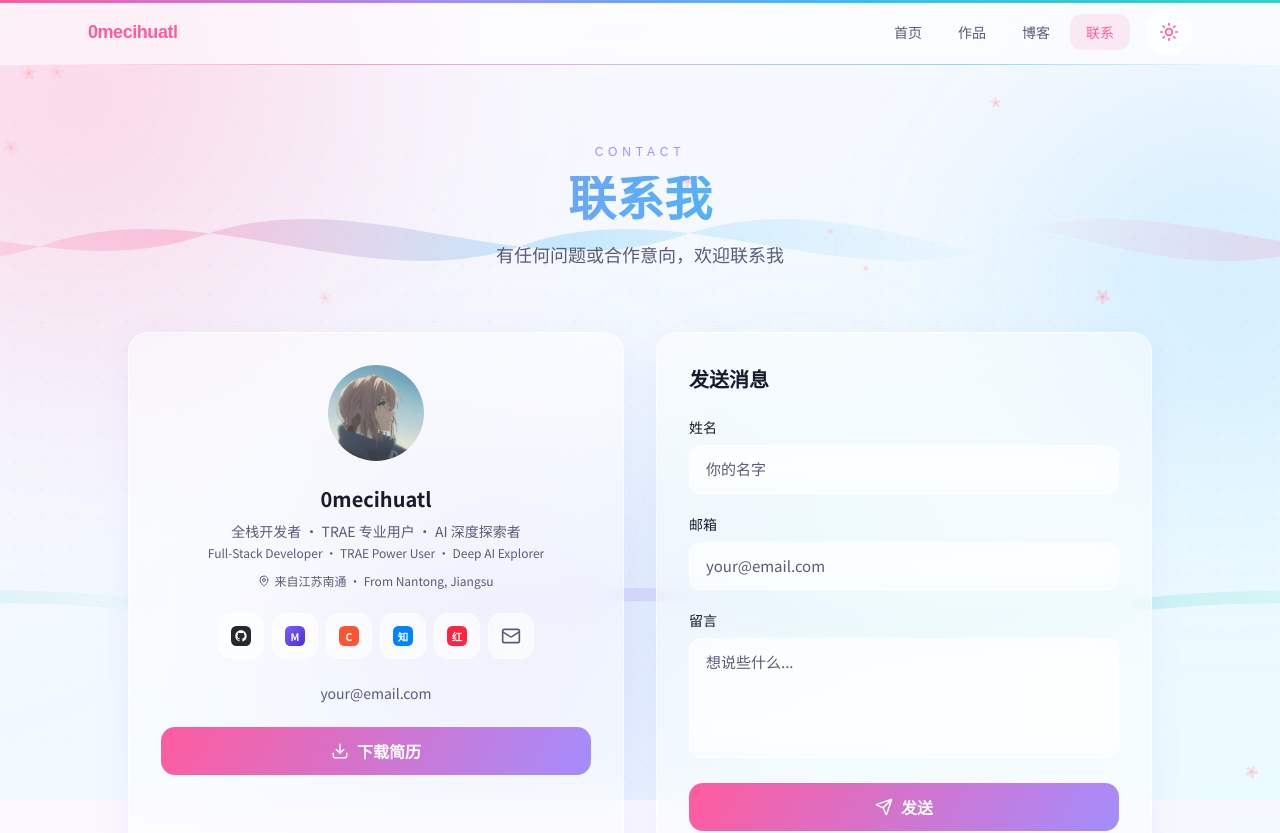
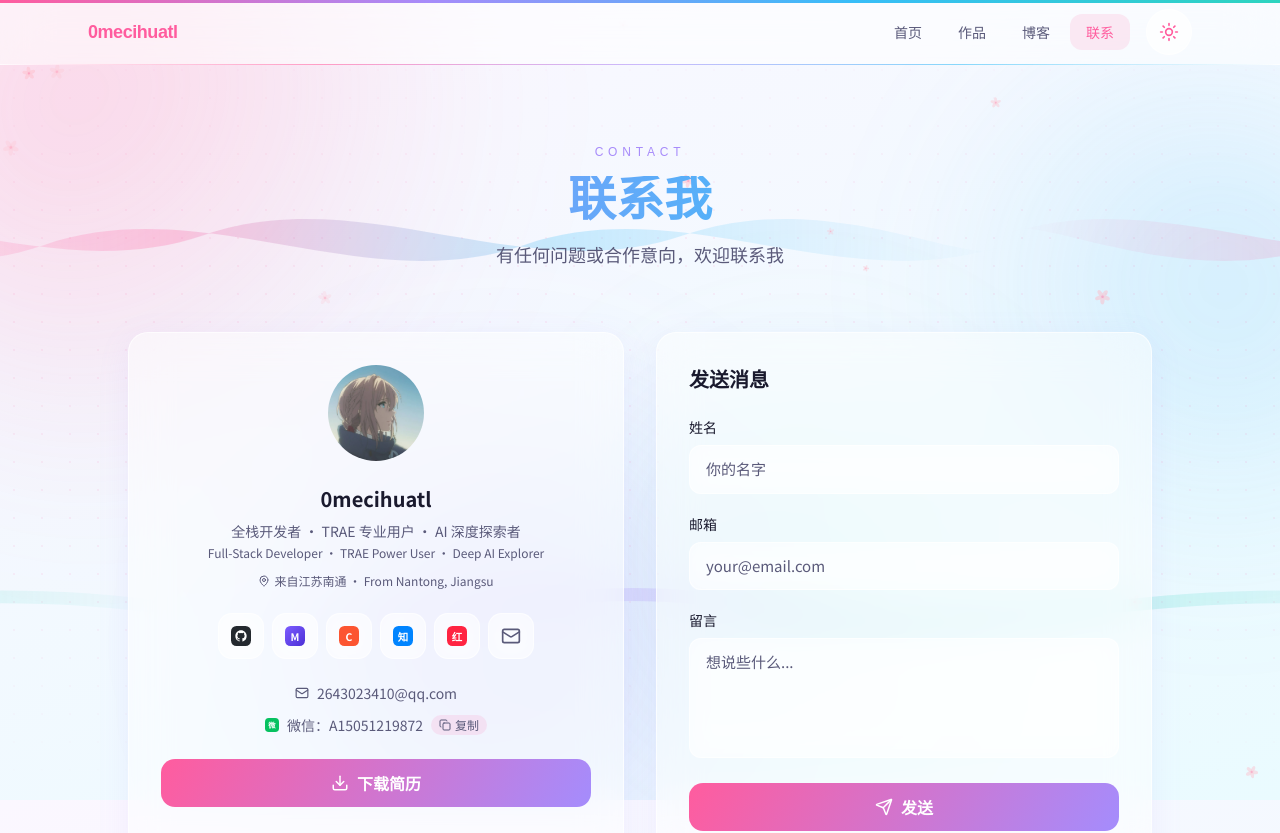
Before and after one commit to mw2wbyys6t-sudo/Web, a Next.js app: page /contact in a window 1280 px wide. Shown: the top 833 px of the page. Built offline with nearby package versions, Linux system fonts and the light colour scheme; a web font is replaced by a local one.

Commit message:
feat: 补齐联系方式（真实邮箱 + 微信号一键复制）
- lib/config.ts: email 换成真实邮箱，新增 wechat 字段
- SocialIcons: 新增微信品牌图标（微信无网页链接，需单独展示）
- contact 页: 邮箱改为可点击 mailto，新增微信号并支持一键复制

```diff
--- a/app/contact/page.tsx
+++ b/app/contact/page.tsx
@@ -4,17 +4,29 @@ import { motion } from 'framer-motion'
 import Image from 'next/image'
 import GlassCard from '@/components/GlassCard'
 import { siteConfig } from '@/lib/config'
-import { Download, Send, MapPin } from 'lucide-react'
+import { Download, Send, MapPin, Mail, Copy, Check } from 'lucide-react'
 import SocialLinks from '@/components/SocialLinks'
+import { WechatIcon } from '@/components/icons/SocialIcons'
 import { useState } from 'react'
 
 export default function ContactPage() {
   const [submitted, setSubmitted] = useState(false)
+  const [copied, setCopied] = useState(false)
 
   const handleSubmit = (e: React.FormEvent) => {
     e.preventDefault()
     setSubmitted(true)
     setTimeout(() => setSubmitted(false), 3000)
+  }
+
+  const copyWechat = async () => {
+    try {
+      await navigator.clipboard.writeText(siteConfig.wechat)
+      setCopied(true)
+      setTimeout(() => setCopied(false), 2000)
+    } catch {
+      // 剪贴板不可用（例如非 HTTPS 环境）时忽略，用户仍可手动选中复制
+    }
   }
 
   return (
@@ -63,10 +75,34 @@ export default function ContactPage() {
             {/* Social Links */}
             <SocialLinks variant="glass" size={20} className="justify-center mb-6" />
 
-            {/* Email */}
-            <p className="text-sm text-center mb-6" style={{ color: 'var(--text-secondary)' }}>
-              {siteConfig.email}
-            </p>
+            {/* Contact info */}
+            <div className="space-y-3 mb-6">
+              <a
+                href={`mailto:${siteConfig.email}`}
+                className="flex items-center justify-center gap-2 text-sm transition-colors hover:text-[var(--accent-pink)]"
+                style={{ color: 'var(--text-secondary)' }}
+              >
+                <Mail size={14} />
+                {siteConfig.email}
+              </a>
+              <div
+                className="flex items-center justify-center gap-2 text-sm"
+                style={{ color: 'var(--text-secondary)' }}
+              >
+                <WechatIcon width={14} height={14} />
+                <span>微信：{siteConfig.wechat}</span>
+                <button
+                  type="button"
+                  onClick={copyWechat}
+                  className="inline-flex items-center gap-1 px-2 py-0.5 rounded-full text-xs transition-colors hover:text-[var(--accent-pink)]"
+                  style={{ background: 'var(--tag-bg)' }}
+                  aria-label="复制微信号"
+                >
+                  {copied ? <Check size={12} /> : <Copy size={12} />}
+                  {copied ? '已复制' : '复制'}
+                </button>
+              </div>
+            </div>
 
             {/* Download Resume */}
             <a href="#" className="glass-btn glass-btn-primary w-full flex items-center justify-center gap-2">
--- a/components/icons/SocialIcons.tsx
+++ b/components/icons/SocialIcons.tsx
@@ -67,6 +67,10 @@ export function XiaohongshuIcon(props: IconProps) {
   return <BrandBadge {...props} glyph="红" color="#FF2442" />
 }
 
+export function WechatIcon(props: IconProps) {
+  return <BrandBadge {...props} glyph="微" color="#07C160" />
+}
+
 export function LinkBadgeIcon(props: IconProps) {
   return <BrandBadge {...props} glyph="↗" color="#8A8F98" />
 }
--- a/lib/config.ts
+++ b/lib/config.ts
@@ -10,7 +10,8 @@ export const siteConfig = {
   descriptionEn:
     'A student at Sanda University and a full-stack developer, dedicated to the continuous exploration and practice of artificial intelligence, and an active member of the TRAE Chinese community.',
   avatar: '/images/avatar.jpg',
-  email: 'your@email.com',
+  email: '2643023410@qq.com',
+  wechat: 'A15051219872',
   githubFollowers: 1,
   social: [
     {
```
Also changed, not shown: 1 other file (tests, documents, lock files or other folders).
